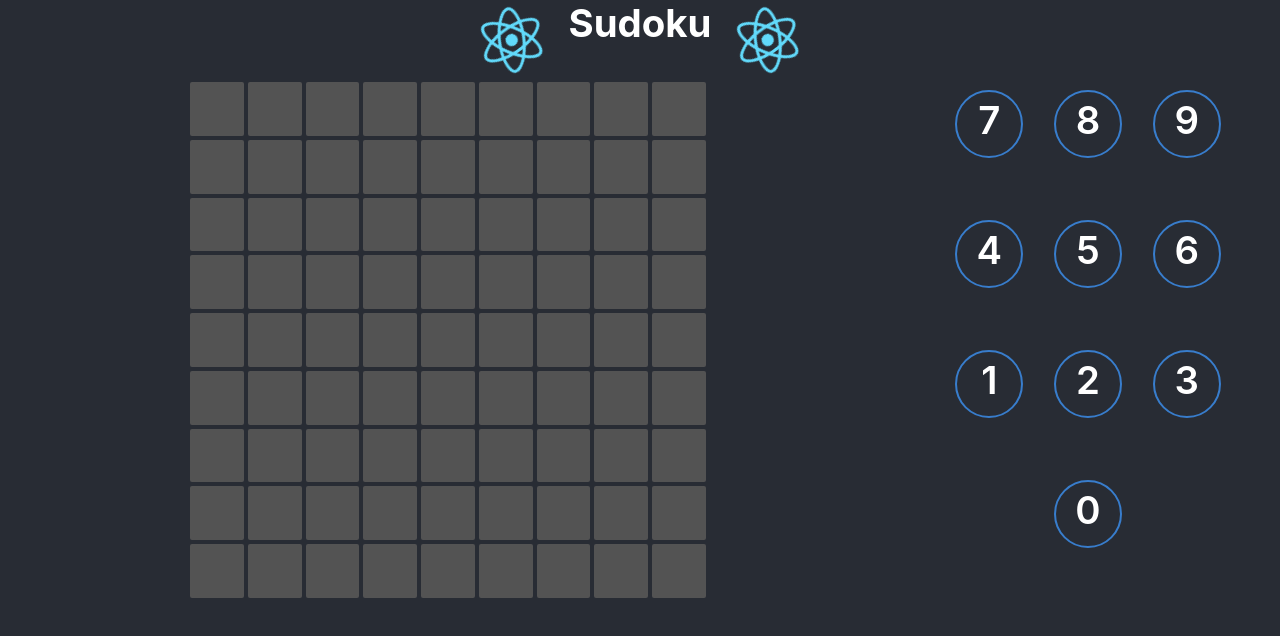
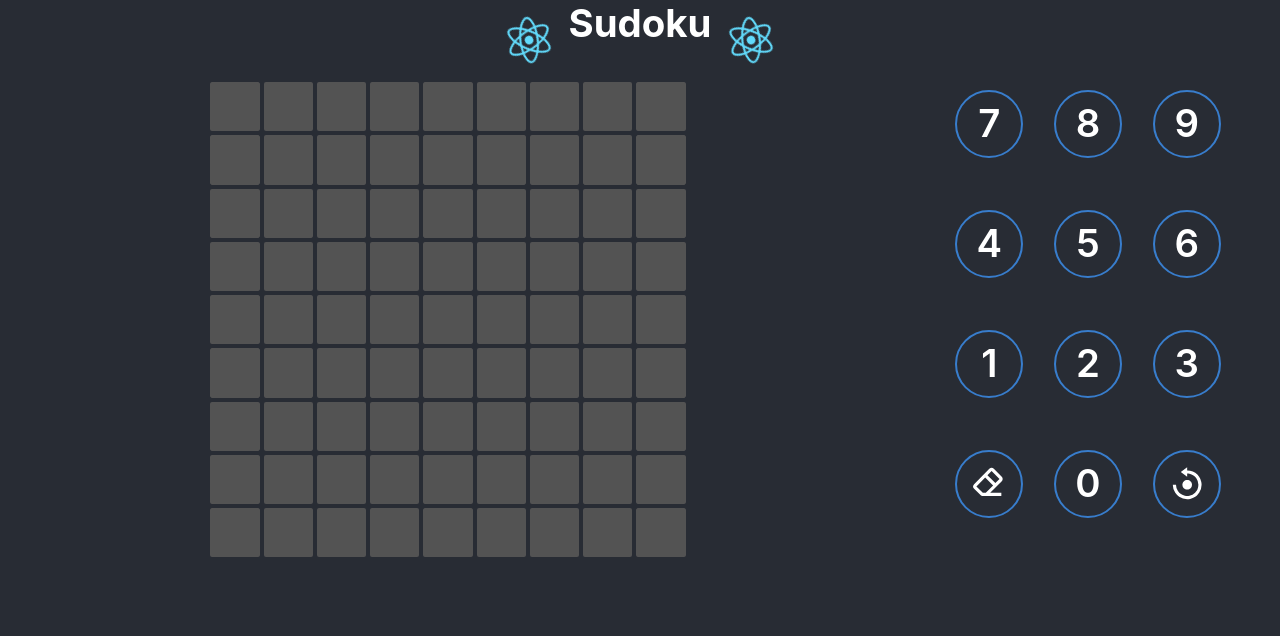
Before and after one commit to PyTanay/sudoku, a React (Create React App) app: page / in a window 1280 px wide. Shown: the top 636 px of the page. Built offline with nearby package versions, Linux system fonts and the light colour scheme.

Commit message:
On select number click sudoku changes

```diff
--- a/package.json
+++ b/package.json
@@ -8,6 +8,7 @@
     "@testing-library/user-event": "^12.6.0",
     "react": "^17.0.1",
     "react-dom": "^17.0.1",
+    "react-icons": "^4.1.0",
     "react-scripts": "4.0.1",
     "web-vitals": "^0.2.4"
   },
--- a/src/App.css
+++ b/src/App.css
@@ -20,6 +20,7 @@ h1.title {
 }
 .App-logo {
   height: 10vmin;
+  width: 10vmin;
   pointer-events: none;
 }
 
--- a/src/components/AllNumSel.jsx
+++ b/src/components/AllNumSel.jsx
@@ -1,12 +1,14 @@
 import React from 'react'
 import NumberSelector from './NumberSelector'
 import './allNumSel.css'
+import { BiEraser,BiReset } from "react-icons/bi";
 
 function AllNumSel() {
+    const arr1=[7,8,9,4,5,6,1,2,3,<BiEraser />,0,<BiReset />]
     return (
         <div className="allNumSel">
-            {[...Array(10)].map((x,index)=>(
-                <NumberSelector key={index} val={9-index}/>
+            {arr1.map((x,index)=>(
+                <NumberSelector key={index} val={x}/>
             ))}
         </div>
     )
--- a/src/components/NumberSelector.jsx
+++ b/src/components/NumberSelector.jsx
@@ -1,25 +1,24 @@
-import React,{useState,useEffect,useContext} from 'react'
+import React,{useContext} from 'react'
 import {AppContext} from '../App'
 import './numberSelector.css'
 
 function NumberSelector(props) {
-    const [number, setNumber] = useState(0)
     const {value,setValue,selected}=useContext(AppContext)
-    useEffect(() => {
-        setNumber(props.val)
-    }, [props])
-    onclick=()=>{
-        if(selected[0]){
-            console.log(selected)
+    const onclick1=()=>{
+        if(selected[0]>=0){
             var temp=value;
-            temp[selected[0]][selected[1]]=number
-            setValue(temp)
+            if(props.val>=0 && props.val<10){
+                temp[selected[0]][selected[1]]=props.val
+            }else{
+                temp[selected[0]][selected[1]]=undefined
+            }
+            setValue([...temp])
         }
     }
     return (
-        <div className="numberSelector" onClick={onclick}>
+        <div className="numberSelector" onClick={onclick1}>
             <div className="text">
-                {number}
+                {props.val}
             </div>
         </div>
     )
--- a/src/components/OneRow.jsx
+++ b/src/components/OneRow.jsx
@@ -7,7 +7,7 @@ function OneRow(props) {
     return (
         <div className="oneRow">
             {[...Array(9)].map((i,index)=>(
-                <SingleBox key={index} col={index} row={row} selected={props.selected} setSelected={props.setSelected} value={props.value} />
+                <SingleBox key={index} col={index} row={row} />
             ))}
         </div>
     )
--- a/src/components/SingleBox.jsx
+++ b/src/components/SingleBox.jsx
@@ -1,12 +1,14 @@
-import React,{useState} from 'react'
+import React,{useState,useContext} from 'react'
+import {AppContext} from '../App'
 import './singleBox.css'
 
 function SingleBox(props) {
+    const {selected,setSelected,value}= useContext(AppContext)
     const [address] = useState([props.row,props.col])
     return (
-        <div onClick={()=>props.setSelected(address)} className={`singleBox ${props.selected===address && "selectedBox"}`}>
-            <div className="text">
-                {props.value[address[0]][address[1]]}
+        <div onClick={()=>setSelected(address)} className={`singleBox ${selected===address && "selectedBox"}`}>
+            <div className="text1 scrollIn">
+                {value[address[0]][address[1]]}
             </div>
         </div>
     )
--- a/src/components/WholeGrid.jsx
+++ b/src/components/WholeGrid.jsx
@@ -1,13 +1,11 @@
-import React,{useState, useContext} from 'react'
-import {AppContext} from '../App'
+import React from 'react'
 import OneRow from './OneRow'
 import './wholeGrid.css'
 
 function WholeGrid() {
-    const {selected,setSelected,value,setValue}=useContext(AppContext)
     return (
         <div className="wholeGrid">
-            {[...Array(9)].map((x,index)=><OneRow key={index} row={index} selected={selected} setSelected={setSelected} value={value} />)}
+            {[...Array(9)].map((x,index)=><OneRow key={index} row={index}  />)}
         </div>
     )
 }
--- a/src/components/allNumSel.css
+++ b/src/components/allNumSel.css
@@ -1,6 +1,5 @@
 .allNumSel {
   display: flex;
   flex-wrap: wrap;
-  flex-direction: row-reverse;
   justify-content: center;
 }
--- a/src/components/numberSelector.css
+++ b/src/components/numberSelector.css
@@ -13,8 +13,9 @@
 }
 .text {
   position: absolute;
-  text-align: center;
-  vertical-align: middle;
+  display: flex;
+  justify-content: center;
+  align-items: center;
   font-size: 3vw;
   line-height: 4.5vw;
   font-weight: 600;
--- a/src/components/singleBox.css
+++ b/src/components/singleBox.css
@@ -1,11 +1,13 @@
 .singleBox {
-  --x: 6%;
+  --x: 5.5%;
   background-color: rgb(83, 83, 83);
   border-radius: 2px;
   width: var(--x);
   padding-top: var(--x);
   margin: 2px;
   position: relative;
+  transition: .2s linear;
+  clip-path: circle(70% at 50% 50%);
 }
 .singleBox:hover {
   background-color: rgb(100, 100, 100);
@@ -14,8 +16,34 @@
   background-color: rgb(75, 75, 75);
 }
 .selectedBox {
-  background-color: rgb(38, 81, 199);
+  background-color: rgb(45, 111, 235);
+  transition: .2s ease-in;
+  animation: circle .2s ease-in-out;
+}
+@keyframes circle{
+  0%{
+    clip-path:circle(0% at 50% 50%);
+  }
+  100%{
+    clip-path:circle(70% at 50% 50%);
+  }
 }
 .selectedBox:hover {
-  background-color: rgb(45, 111, 235);
+  background-color:  rgb(38, 81, 199);
 }
+.text1 {
+  position: absolute;
+  text-align: center;
+  vertical-align: middle;
+  font-size: 3vw;
+  line-height: 3.5vw;
+  font-weight: 300;
+  color: white;
+  top: 0;
+  left: 0;
+  bottom: 0;
+  right: 0;
+}
+.text1:hover{
+  cursor: pointer;
+}
```
Also changed, not shown: 2 other files (tests, documents, lock files or other folders).
